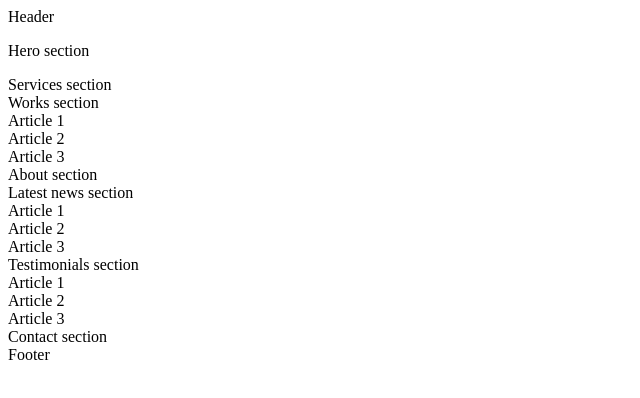
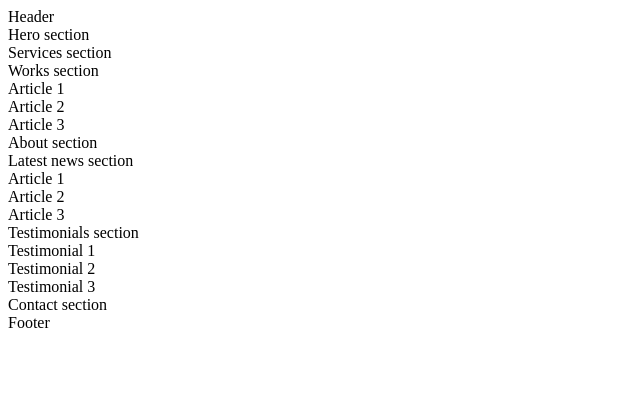
Before and after one commit to leomarrg/holbertonschool-web_front_end, a plain HTML site: page html_advanced/6-index.html in a window 1280 px wide. Shown: the whole page, without its empty margins (0-640 px from the left). Drawn offline with Linux system fonts and the light colour scheme.

Commit message:
fixed testimonial text

```diff
--- a/html_advanced/6-index.html
+++ b/html_advanced/6-index.html
@@ -12,9 +12,7 @@
         <header>Header</header>
         <main>
             <section>
-                <p>
                 Hero section
-                </p>
             </section>
             <section>
                 Services section
@@ -36,9 +34,9 @@
             </section>
             <section>
                 Testimonials section
-                <article>Article 1</article>
-                <article>Article 2</article>
-                <article>Article 3</article>
+                    <article>Testimonial 1</article>
+                    <article>Testimonial 2</article>
+                    <article>Testimonial 3</article>
             </section>
             <section>
                 Contact section
```
Lines whose indentation alone changed are shown as unchanged.
